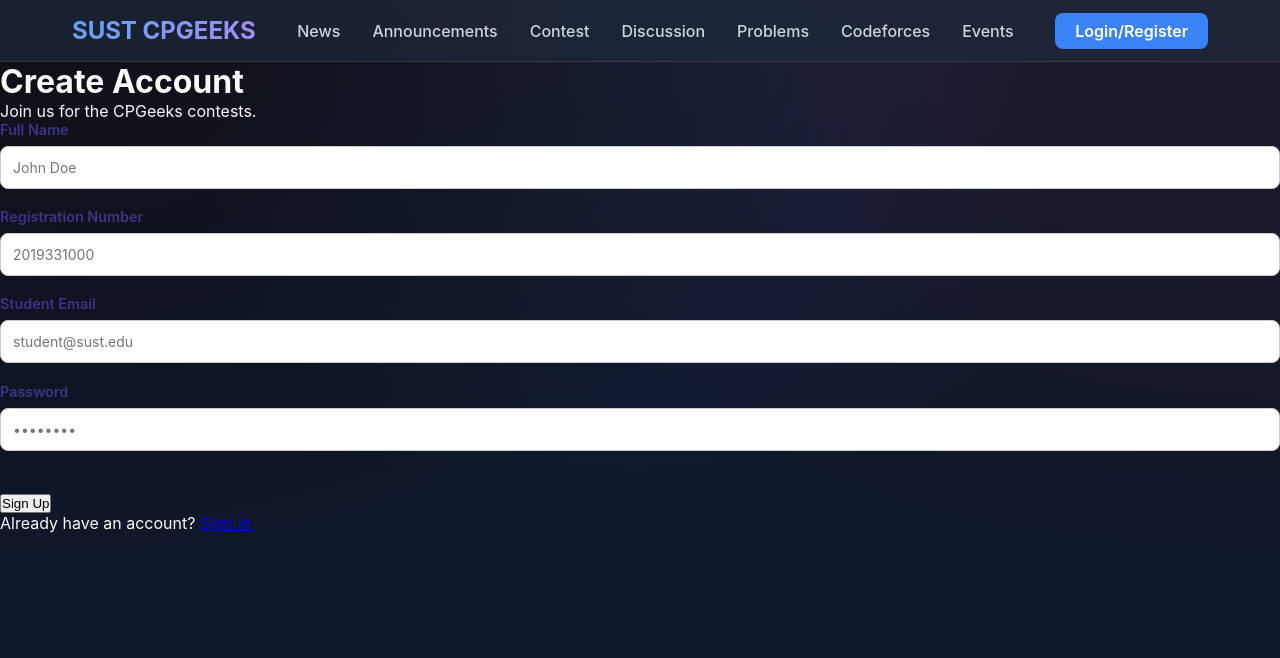
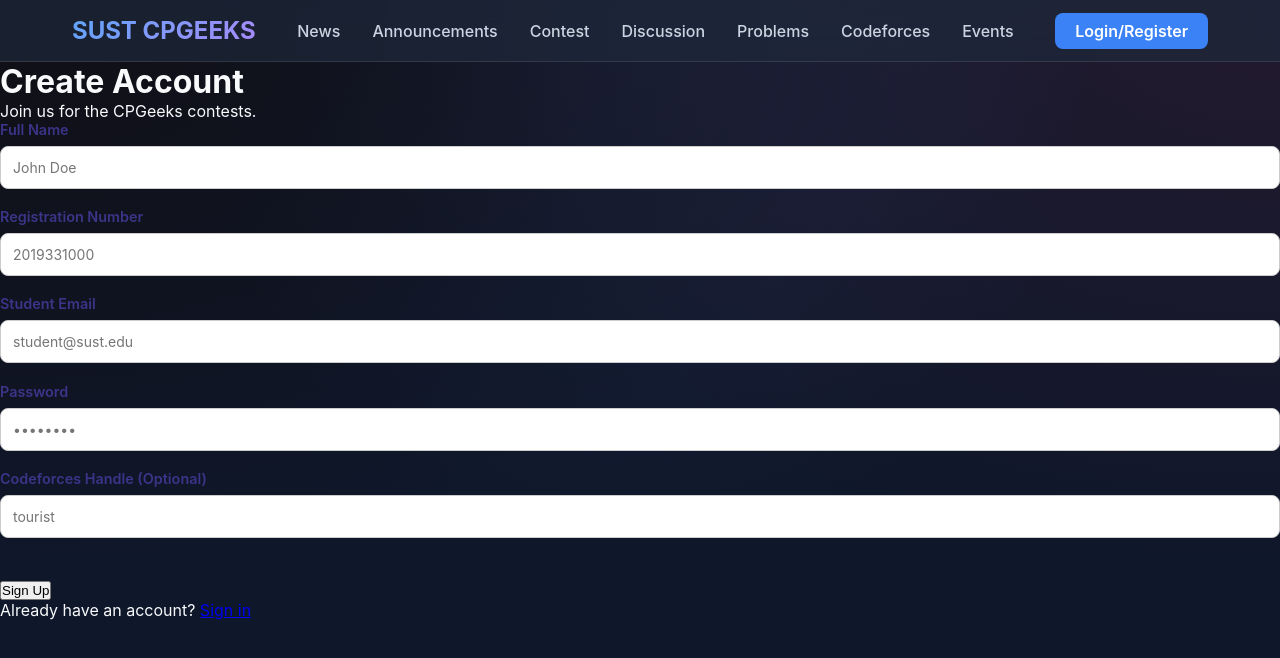
Before and after one commit to sust-cp-geeks/cp-geeks-frontend, a React (Vite) app: page /auth in a window 1280 px wide. Both pictures are taken after a click on the link "Sign up". Shown: the top 658 px of the page. Built offline with nearby package versions, Linux system fonts and the light colour scheme.

Commit message:
added codeforces section

```diff
--- a/src/pages/Auth.jsx
+++ b/src/pages/Auth.jsx
@@ -9,6 +9,7 @@
   const [password, setPassword] = useState('');
   const [name, setName] = useState('');
   const [regNumber, setRegNumber] = useState('');
+  const [codeforcesHandle, setCodeforcesHandle] = useState('');
   const [role, setRole] = useState('student');
 
   const navigate = useNavigate();
@@ -42,7 +43,7 @@
         navigate('/news');
       } else {
         const errorData = await response.json().catch(() => ({}));
-        alert(`Login failed: ${errorData.message || 'Invalid credentials'}`);
+        alert(`Login failed: ${errorData.error || errorData.message || 'Invalid credentials'}`);
       }
     } catch (err) {
       console.error("Network error:", err);
@@ -61,7 +62,7 @@
           'Content-Type': 'application/json',
         },
         // Mapping regNumber to reg_number as expected by Rust backend
-        body: JSON.stringify({ reg_number: regNumber, name, email, password }),
+        body: JSON.stringify({ reg_number: regNumber, name, email, password, codeforces_handle: codeforcesHandle }),
       });
 
       if (response.ok) {
@@ -69,7 +70,7 @@
         toggleMode(); // Switch to login view
       } else {
         const errorData = await response.json().catch(() => ({}));
-        alert(`Registration failed: ${errorData.message || 'Something went wrong'}`);
+        alert(`Registration failed: ${errorData.error || errorData.message || 'Something went wrong'}`);
       }
     } catch (err) {
       console.error("Network error:", err);
@@ -84,6 +85,7 @@
     setPassword('');
     setName('');
     setRegNumber('');
+    setCodeforcesHandle('');
   };
 
   return (
@@ -183,7 +185,17 @@
               />
             </div>
 
-
+            <div className="form-group">
+              <label htmlFor="signup-cf">Codeforces Handle (Optional)</label>
+              <input
+                type="text"
+                id="signup-cf"
+                className="form-input"
+                value={codeforcesHandle}
+                onChange={(e) => setCodeforcesHandle(e.target.value)}
+                placeholder="tourist"
+              />
+            </div>
 
             <button type="submit" className="submit-btn" style={{marginTop: '1.5rem'}}>
               Sign Up
--- a/src/pages/Codeforces.jsx
+++ b/src/pages/Codeforces.jsx
@@ -23,7 +23,8 @@
         const result = await response.json();
         setLeaderboard(result.data || []);
       } else {
-        setError('Failed to fetch leaderboard');
+        const errorData = await response.json().catch(() => ({}));
+        setError(errorData.error || errorData.message || 'Failed to fetch leaderboard');
       }
     } catch (err) {
       setError('Could not connect to the server');
@@ -124,7 +125,7 @@
                     <tr key={user.user_id}>
                       <td>#{user.rank}</td>
                       <td>{user.name}</td>
-                      <td style={{ color: getRankColor(user.current_rating ? 'expert' : 'unrated') }}>
+                      <td style={{ color: getRankColor(user.current_rank || 'unrated') }}>
                         {user.codeforces_handle}
                       </td>
                       <td>{user.current_rating || 'Unrated'}</td>
```
